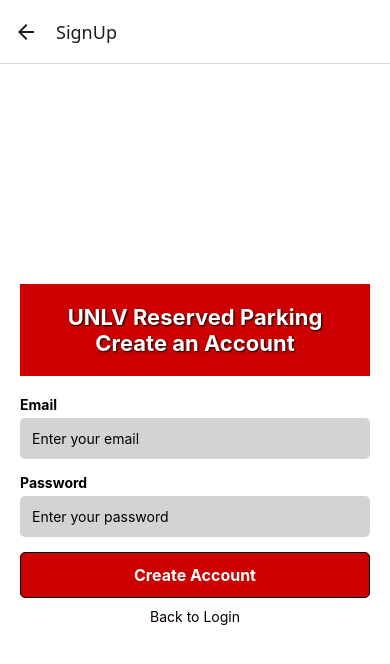
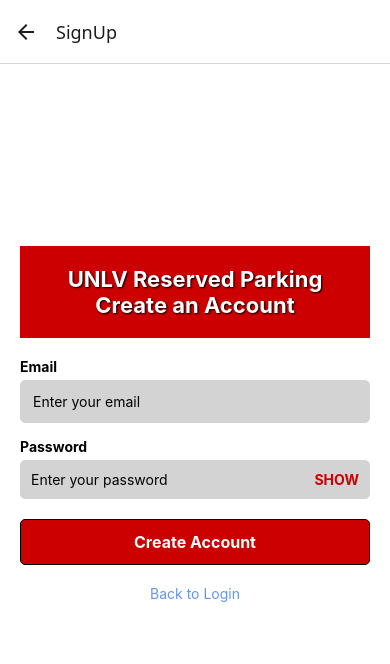
Before and after one commit to UNLV-CS472-672/2025-S-GROUP1-URP, a React Native app: screen /SignUp in a window 390 px wide. Shown: the top 664 px of the page. Built offline with nearby package versions, Linux system fonts and the light colour scheme.

Commit message:
Fixed bug 53, 54, 55
- No Auto-Login After Account Creation
- Navigation Issues

```diff
--- a/screens/LoginScreen.js
+++ b/screens/LoginScreen.js
@@ -1,7 +1,8 @@
 import { useState } from "react";
-import { View, TextInput, Text, Alert, TouchableOpacity, StyleSheet } from "react-native";
+import { View, TextInput, Text, Alert, TouchableOpacity, StyleSheet, ScrollView, KeyboardAvoidingView, Platform } from "react-native";
 import { signInWithEmailAndPassword } from "firebase/auth";
 import { auth } from "../firebaseConfig";
+
 /**
  * LoginScreen Component
  *
@@ -20,7 +21,6 @@
   const handleLogin = async () => {
     try {
       await signInWithEmailAndPassword(auth, email, password);
-      // Alert.alert("Login successful!");
       navigation.navigate("Home");
     } catch (error) {
       Alert.alert("Login failed", "Invalid email or password. Please try again.");
@@ -28,7 +28,11 @@
   };
 
   return (
-    <View style={styles.container}>
+    <KeyboardAvoidingView
+      behavior={Platform.OS === "ios" ? "padding" : "height"} // Adjust behavior for iOS/Android
+      style={styles.container}
+    >
+      <ScrollView contentContainerStyle={styles.scrollContainer}>
         <View style={styles.header}>
           <Text style={styles.headerText}>UNLV</Text>
           <Text style={styles.headerText}>Reserved Parking</Text>
@@ -38,7 +42,7 @@
         <TextInput
           value={email}
           onChangeText={setEmail}
-        placeholder=""
+          placeholder="Enter your email"
           keyboardType="email-address"
           autoCapitalize="none"
           style={styles.input}
@@ -49,12 +53,12 @@
           <TextInput
             value={password}
             onChangeText={setPassword}
-          placeholder=""
-          secureTextEntry={!showPassword}
+            placeholder="Enter your password"
+            secureTextEntry={!showPassword} // Toggle password visibility
             style={styles.passwordInput}
           />
           <TouchableOpacity onPress={() => setShowPassword(!showPassword)}>
-          <Text style={styles.showPassword}>SHOW</Text>
+            <Text style={styles.showPassword}>{showPassword ? "HIDE" : "SHOW"}</Text>
           </TouchableOpacity>
         </View>
 
@@ -69,7 +73,8 @@
         <TouchableOpacity onPress={() => navigation.navigate("ResetPassword")}>
           <Text style={styles.forgotText}>Forgot Password?</Text>
         </TouchableOpacity>
-    </View>
+      </ScrollView>
+    </KeyboardAvoidingView>
   );
 };
 
@@ -77,10 +82,14 @@
 const styles = StyleSheet.create({
   container: {
     flex: 1,
+    backgroundColor: "#fff",
+  },
+  scrollContainer: {
+    flexGrow: 1,
     justifyContent: "center",
     alignItems: "center",
-    backgroundColor: "#fff",
     paddingHorizontal: 20,
+    paddingBottom: 30, // Added space to the bottom to avoid cover by the keyboard
   },
   header: {
     width: "100%",
--- a/screens/signUpScreen.js
+++ b/screens/signUpScreen.js
@@ -1,3 +1,8 @@
+import { useState } from "react";
+import { View, TextInput, Text, Alert, TouchableOpacity, StyleSheet, ScrollView, KeyboardAvoidingView, Platform } from "react-native";
+import { createUserWithEmailAndPassword, signInWithEmailAndPassword } from "firebase/auth";
+import { auth } from "../firebaseConfig";
+
 /**
  * SignUpScreen Component
  *
@@ -11,35 +16,42 @@
  *
  * @param {Object} navigation - React Navigation prop used to navigate between screens.
  */
-import { useState } from "react";
-import { View, TextInput, Text, Alert, TouchableOpacity, StyleSheet } from "react-native";
-import { createUserWithEmailAndPassword } from "firebase/auth";
-import { auth } from "../firebaseConfig";
-
 const SignUpScreen = ({ navigation }) => {
   // State to store the user's email and password inputs
   const [email, setEmail] = useState("");
   const [password, setPassword] = useState("");
+  const [showPassword, setShowPassword] = useState(false); // State to toggle password visibility
 
   /**
    * handleSignUp Function
    *
    * Creates a new user account using Firebase Authentication with the provided email and password.
-   * Displays a success message if the account is created successfully, or an error message if it fails.
-   * Navigates to the Login screen after successful account creation.
+   * After successful account creation, auto-log the user in and navigate to the Home screen.
    */
   const handleSignUp = async () => {
     try {
+      // Create the new user account
       await createUserWithEmailAndPassword(auth, email, password);
-      Alert.alert("Account created successfully!"); // Success message
-      navigation.navigate("Login"); // Navigate to the Login screen
+
+      // EDIT: Auto-login after account creation
+      await signInWithEmailAndPassword(auth, email, password); // Auto-login after sign-up
+
+      // EDIT: Alert to indicate successful login
+      Alert.alert("Account created and logged in successfully!"); // Notify user of successful login
+
+      // Navigate to the Home screen after successful login
+      navigation.navigate("Home");
     } catch (error) {
       Alert.alert(error.message); // Display error message if something goes wrong
     }
   };
 
   return (
-    <View style={styles.container}>
+    <KeyboardAvoidingView
+      behavior={Platform.OS === "ios" ? "padding" : "height"} // Adjust behavior for iOS/Android
+      style={styles.container}
+    >
+      <ScrollView contentContainerStyle={styles.scrollContainer}>
         {/* Header */}
         <Text style={styles.header}>UNLV Reserved Parking{"\n"}Create an Account</Text>
 
@@ -56,13 +68,18 @@
 
         {/* Password Input Field */}
         <Text style={styles.label}>Password</Text>
+        <View style={styles.passwordContainer}>
           <TextInput
             value={password}
             onChangeText={setPassword}
             placeholder="Enter your password"
-        secureTextEntry
-        style={styles.input}
+            secureTextEntry={!showPassword} // Toggle password visibility
+            style={styles.passwordInput}
           />
+          <TouchableOpacity onPress={() => setShowPassword(!showPassword)}>
+            <Text style={styles.showPassword}>{showPassword ? "HIDE" : "SHOW"}</Text>
+          </TouchableOpacity>
+        </View>
 
         {/* Button to Create Account */}
         <TouchableOpacity style={styles.button} onPress={handleSignUp}>
@@ -73,7 +90,8 @@
         <TouchableOpacity onPress={() => navigation.goBack()}>
           <Text style={styles.backText}>Back to Login</Text>
         </TouchableOpacity>
-    </View>
+      </ScrollView>
+    </KeyboardAvoidingView>
   );
 };
 
@@ -81,10 +99,14 @@
 const styles = StyleSheet.create({
   container: {
     flex: 1,
+    backgroundColor: "#fff",
+  },
+  scrollContainer: {
+    flexGrow: 1,
     justifyContent: "center",
     alignItems: "center",
-    backgroundColor: "#fff",
     paddingHorizontal: 20,
+    paddingBottom: 60, // Added space to the bottom to avoid cover by the keyboard
   },
   header: {
     width: "100%",
@@ -93,15 +115,6 @@
     alignItems: "center",
     padding: 20,
     marginBottom: 20,
-    fontSize: 22,
-    fontWeight: "bold",
-    color: "white",
-    textAlign: "center",
-    textShadowColor: "black",
-    textShadowOffset: { width: 1, height: 1 },
-    textShadowRadius: 2,
-  },
-  headerText: {
     fontSize: 22,
     fontWeight: "bold",
     color: "white",
@@ -122,17 +135,26 @@
     padding: 12,
     borderRadius: 5,
     marginBottom: 15,
+    borderWidth: 1, // Added border for consistency
+    borderColor: "#d3d3d3", // Match the background color for a cleaner look
   },
-  checkboxContainer: {
+  passwordContainer: {
     flexDirection: "row",
     alignItems: "center",
-    marginBottom: 15,
     width: "100%",
+    backgroundColor: "#d3d3d3",
+    borderRadius: 5,
+    paddingHorizontal: 10,
+    borderWidth: 1, // Added border to match input field style
+    borderColor: "#d3d3d3", // Match the background color for consistency
   },
-  checkboxText: {
-    fontSize: 14,
-    marginLeft: 5,
-    flexShrink: 1, // Ensure text wraps correctly
+  passwordInput: {
+    flex: 1, // Makes the input take up most of the space
+    paddingVertical: 10,
+  },
+  showPassword: {
+    color: "#CC0000",
+    fontWeight: "bold",
   },
   button: {
     width: "100%",
@@ -143,23 +165,16 @@
     borderWidth: 1,
     borderColor: "#000", // Border to match the image
     marginBottom: 10,
+    marginTop: 20, // Added marginTop to move the button down
   },
   buttonText: {
     color: "#fff",
     fontSize: 16,
     fontWeight: "bold",
   },
-  signInContainer: {
-    flexDirection: "row",
+  backText: {
+    color: "#6495ED",
     marginTop: 10,
-  },
-  signInText: {
-    fontSize: 14,
-  },
-  signInLink: {
-    fontSize: 14,
-    fontWeight: "bold",
-    color: "red",
   },
 });
 
```
Lines whose indentation alone changed are shown as unchanged.
